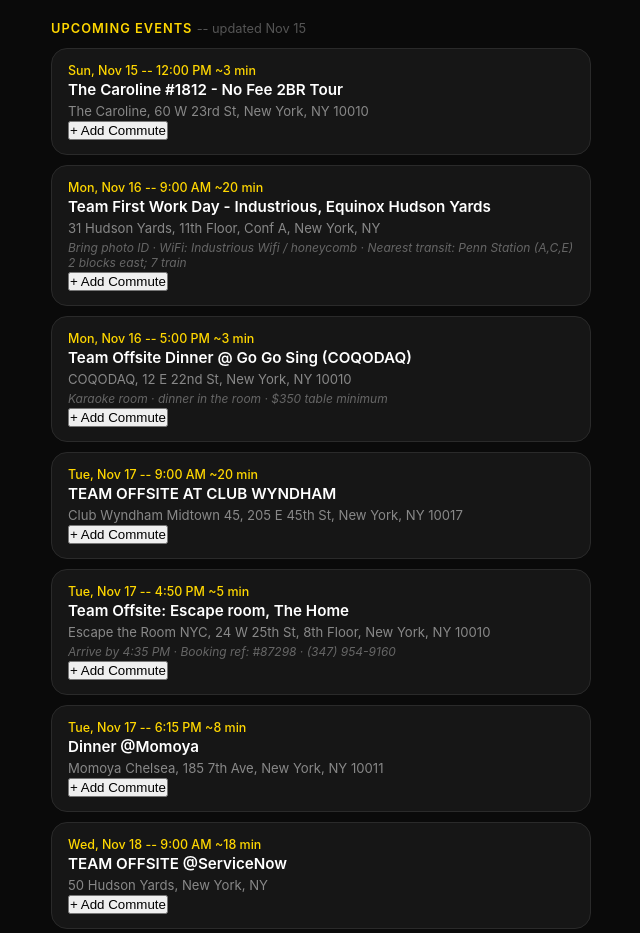
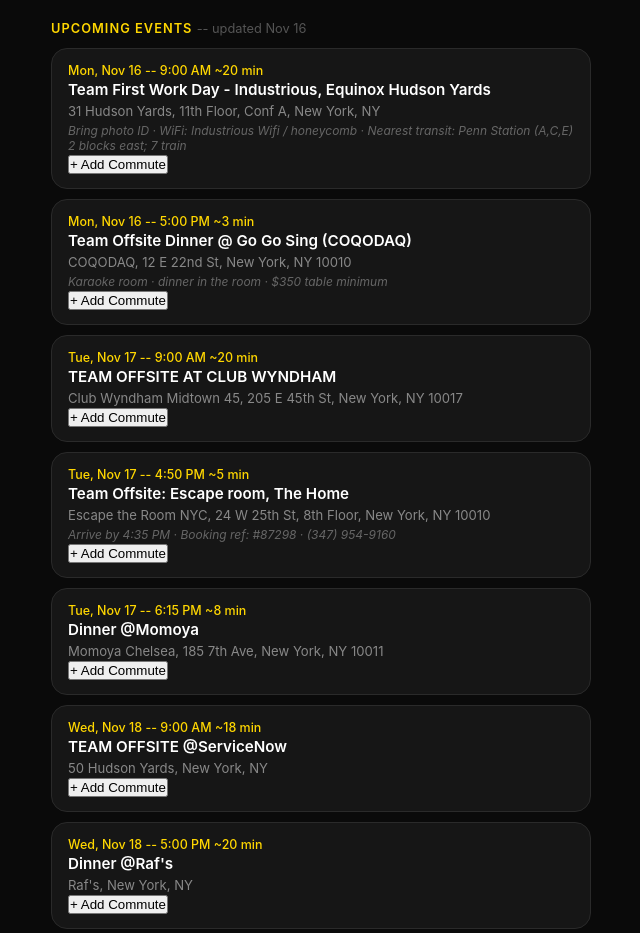
Before and after one commit to mavvie-droid/commute-calculator, a plain HTML site: page index.html in a window 1280 px wide. Shown: the part 539-1472 px from the top of the page, without its empty margins (319-959 px from the left). Drawn offline with Linux system fonts and the light colour scheme.

Commit message:
Refresh events 2026-11-16
Co-Authored-By: Claude Sonnet 4.6 <noreply@anthropic.com>
Claude-Session: https://claude.ai/code/session_01YDown5AeEdqoA39jajqTGd

```diff
--- a/index.html
+++ b/index.html
@@ -279,15 +279,9 @@
     </a>
   </div>
 
-  <p class="section-title">Upcoming Events <span style="color:#555; font-weight:400; text-transform:none; letter-spacing:0;">-- updated Nov 15</span></p>
+  <p class="section-title">Upcoming Events <span style="color:#555; font-weight:400; text-transform:none; letter-spacing:0;">-- updated Nov 16</span></p>
 
   <!-- EVENTS_START -->
-  <a class="event-card" data-start="2026-11-15T12:00:00" data-end="2026-11-15T12:30:00" data-address="The Caroline, 60 W 23rd St, New York, NY 10010" onclick="openEvent('The Caroline, 60 W 23rd St, New York, NY 10010')">
-    <div class="event-date">Sun, Nov 15 -- 12:00 PM <span class="eta-badge">~3 min</span></div>
-    <div class="event-name">The Caroline #1812 - No Fee 2BR Tour</div>
-    <div class="event-address">The Caroline, 60 W 23rd St, New York, NY 10010</div>
-    <button class="commute-btn" onclick="event.stopPropagation(); addCommute(this)">+ Add Commute</button>
-  </a>
   <a class="event-card cat-work" data-start="2026-11-16T09:00:00" data-end="2026-11-16T16:30:00" data-address="Industrious, Equinox Hudson Yards, 31 Hudson Yards, 11th Floor, New York, NY" onclick="openEvent('Industrious, Equinox Hudson Yards, 31 Hudson Yards, New York, NY')">
     <div class="event-date">Mon, Nov 16 -- 9:00 AM <span class="eta-badge">~20 min</span></div>
     <div class="event-name">Team First Work Day - Industrious, Equinox Hudson Yards</div>
@@ -325,6 +319,12 @@
     <div class="event-date">Wed, Nov 18 -- 9:00 AM <span class="eta-badge">~18 min</span></div>
     <div class="event-name">TEAM OFFSITE @ServiceNow</div>
     <div class="event-address">50 Hudson Yards, New York, NY</div>
+    <button class="commute-btn" onclick="event.stopPropagation(); addCommute(this)">+ Add Commute</button>
+  </a>
+  <a class="event-card cat-social" data-start="2026-11-18T17:00:00" data-end="2026-11-18T20:00:00" data-address="Raf's, New York, NY" onclick="openEvent('Raf's, New York, NY')">
+    <div class="event-date">Wed, Nov 18 -- 5:00 PM <span class="eta-badge">~20 min</span></div>
+    <div class="event-name">Dinner @Raf's</div>
+    <div class="event-address">Raf's, New York, NY</div>
     <button class="commute-btn" onclick="event.stopPropagation(); addCommute(this)">+ Add Commute</button>
   </a>
   <a class="event-card cat-social" data-start="2026-11-18T17:45:00" data-end="2026-11-18T19:30:00" data-address="Da Andrea Chelsea, 160 8th Ave, New York, NY 10011" onclick="openEvent('Da Andrea Chelsea, 160 8th Ave, New York, NY 10011')">
```
